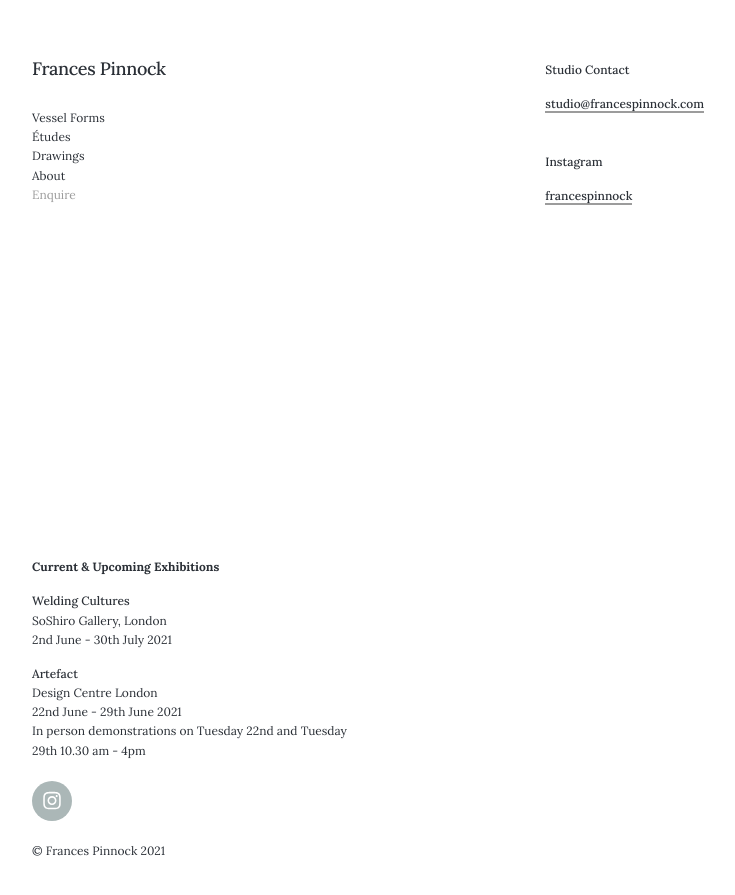
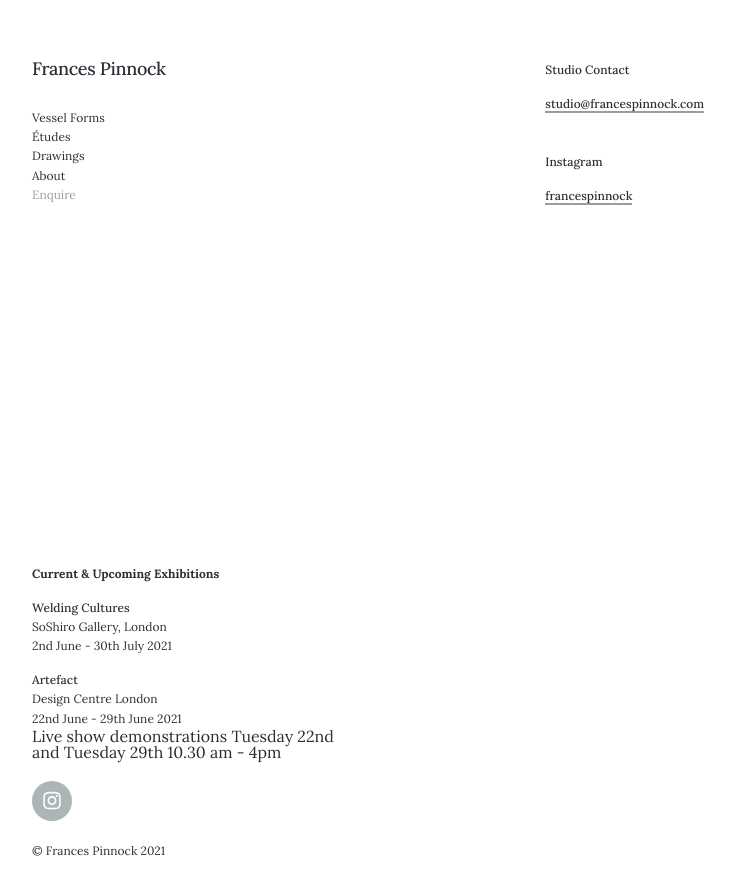
Before and after one commit to francespinnock/francespinnock.github.io, a Jekyll site: the page built from _pages/enquire.md, in a window 1280 px wide and 900 px high, scrolled down 98 px. Shown: the top 895 px of the window, without its empty margins (28-763 px from the left). Built offline with Jekyll 4.4.1, drawn with Linux system fonts in a browser that asks for light colours; nearby versions of some CDN libraries.

Commit message:
Update header.html

```diff
--- a/_includes/header.html
+++ b/_includes/header.html
@@ -54,7 +54,8 @@
 					<a href="https://www.dcch.co.uk/design-avenue/artefact/">Artefact</a><br />
 					Design Centre London<br />
 					22nd June - 29th June 2021<br />
-					In person demonstrations on Tuesday 22nd and Tuesday 29th 10.30 am - 4pm
+			        </p>
+					Live show demonstrations Tuesday 22nd and Tuesday 29th 10.30 am - 4pm
 				</p>
 
 			</div>
```
